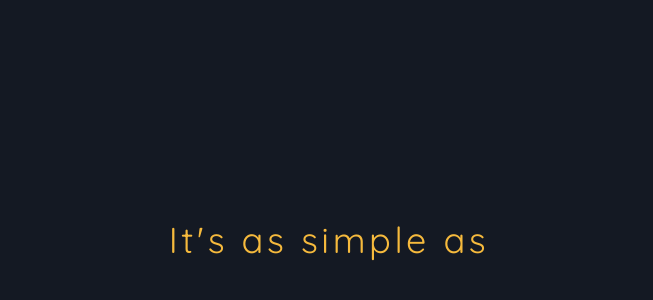
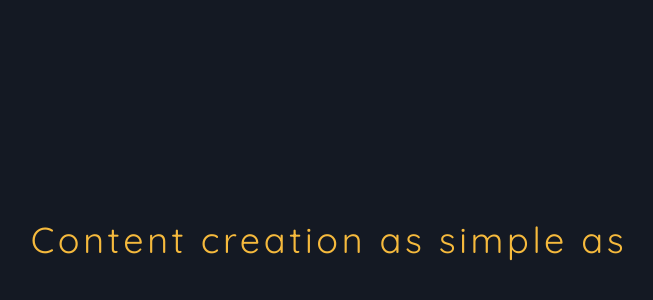
Before and after one commit to Ankan002/fan-club, a Next.js app: page / in a window 1280 px wide. Shown: the part 160-460 px from the top of the page, without its empty margins (311-964 px from the left). Built offline with nearby package versions, Linux system fonts and the light colour scheme.

Commit message:
feat: :sparkles: add hero component

```diff
--- a/components/landing-page/hero/hero.tsx
+++ b/components/landing-page/hero/hero.tsx
@@ -2,7 +2,7 @@ const Hero = () => {
 	return (
 		<div className="h-screen w-full flex flex-col justify-center items-center">
 			<h1 className="text-4xl text-primary-yellow font-quicksand tracking-widest text-center">
-				{"It's as simple as"}
+				{"Content creation as simple as"}
 			</h1>
 		</div>
 	);
```
